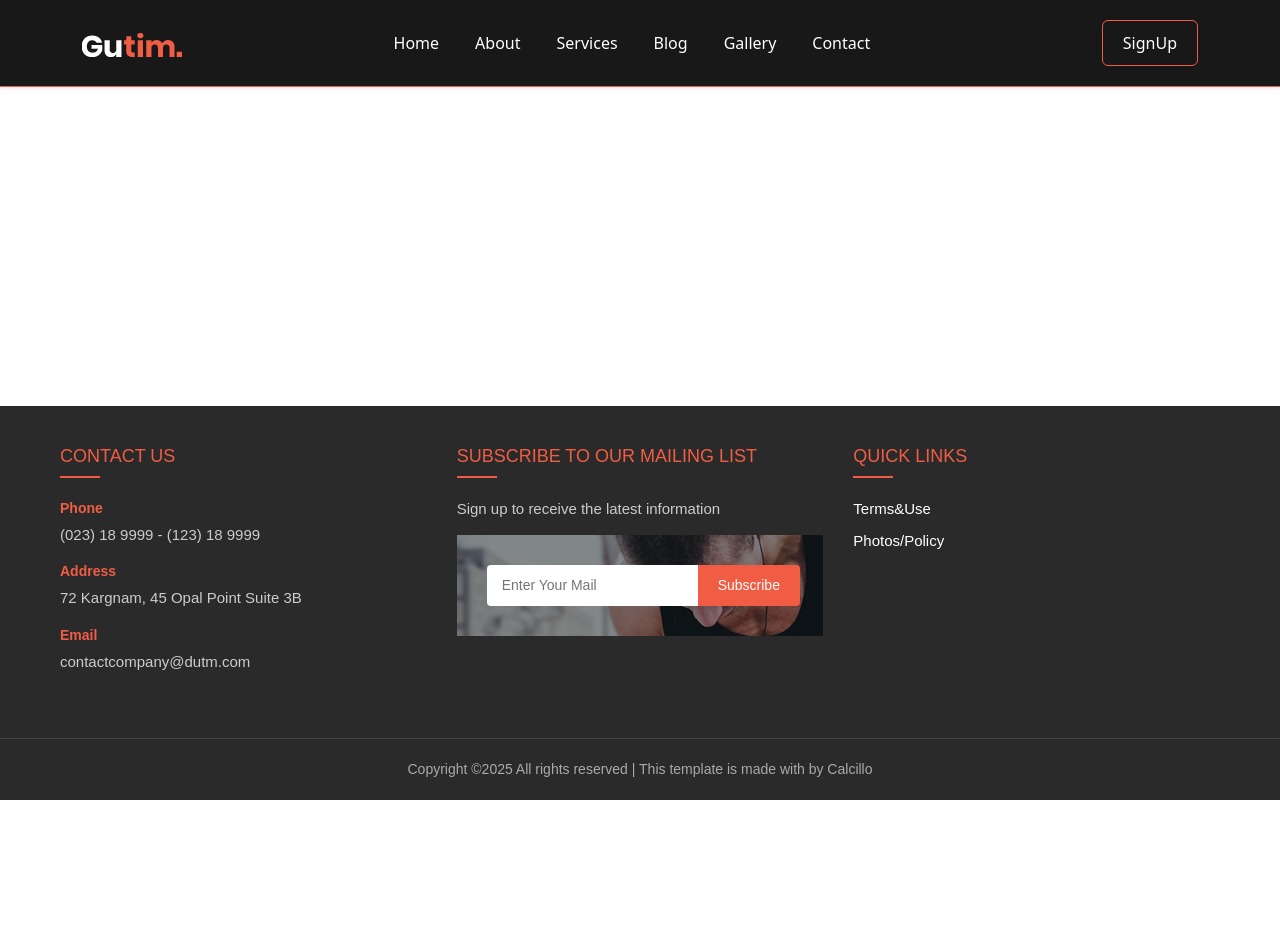
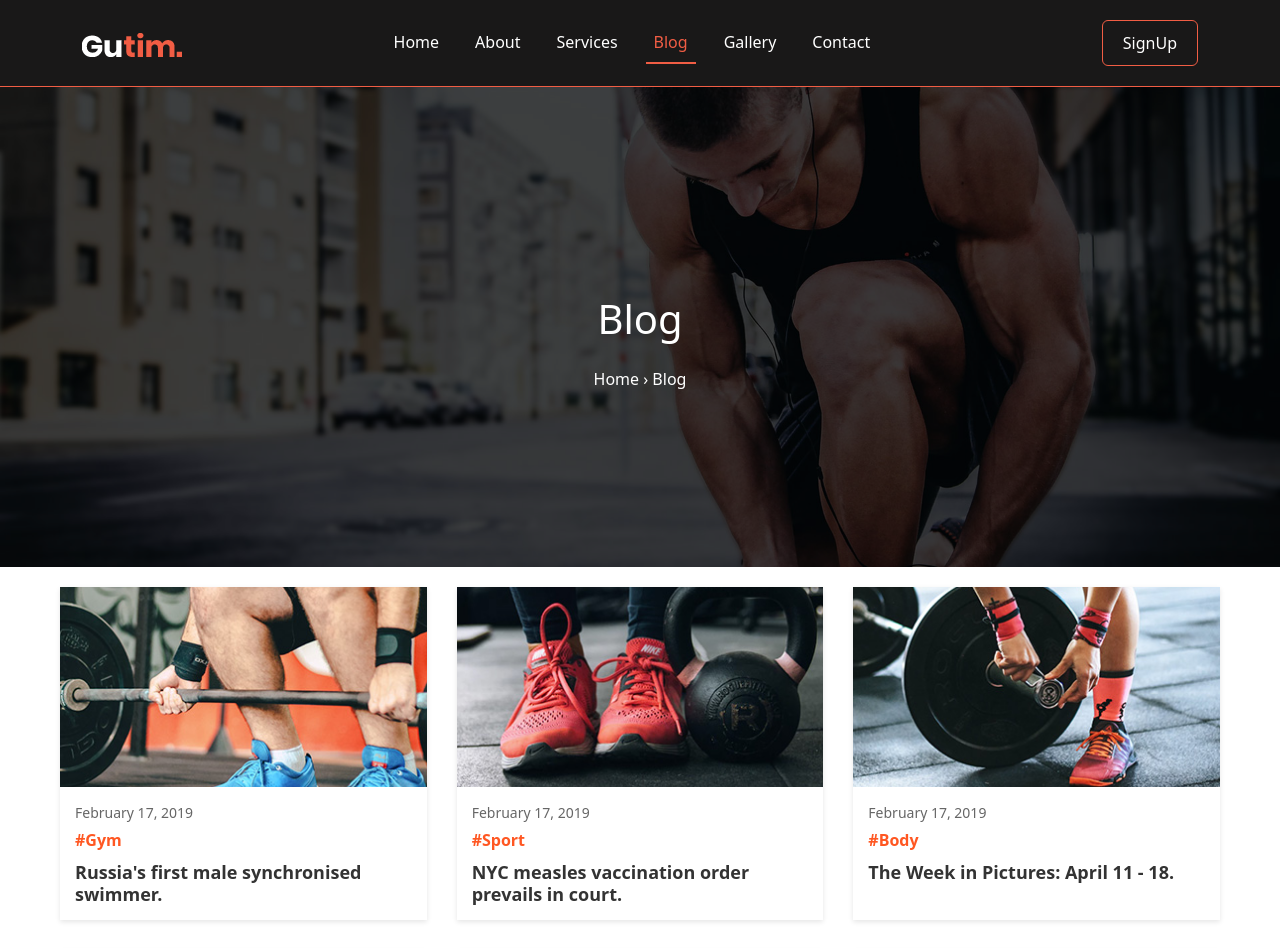
Before and after one commit to aliaa11/Gym-Vuejs, a Vue app: page /blog in a window 1280 px wide. Shown: the top 948 px of the page. Before the commit the page ends 800 px from the top, so only its background shows below. Built offline with nearby package versions, Linux system fonts and the light colour scheme; data requests are answered from the project's data file.

Commit message:
blog page

```diff
--- a/db.json
+++ b/db.json
@@ -10,6 +10,10 @@
                 "title": "BMI CALCULATOR",
                 "description": "Gutlin comes packed with the user-friendly BMI Calculator alongside which lists."
             }]
+        },
+        "BlogSection": {
+            "title": "BLOG",
+            "backgroundImage": "/img/hero-bg.jpg"
         },
         "aboutUs": {
             "title": "STORY ABOUT US",
@@ -123,5 +127,64 @@
         "heading": "STORY ABOUT US",
         "description": "Lorem ipsum proin gravida nibh vel velit auctor aliquet...",
         "image": "img/hero-bg.jpg"
-    }
+    },
+    "blog": [{
+            "date": "February 17, 2019",
+            "title": "#Gym",
+            "content": "Russia's first male synchronised swimmer.",
+            "image": "/img/blog/blog-1.jpg"
+        },
+        {
+            "date": "February 17, 2019",
+            "title": "#Sport",
+            "content": "NYC measles vaccination order prevails in court.",
+            "image": "/img/blog/blog-2.jpg"
+
+        },
+        {
+            "date": "February 17, 2019",
+            "title": "#Body",
+            "content": "The Week in Pictures: April 11 - 18.",
+            "image": "/img/blog/blog-3.jpg"
+        },
+        {
+            "date": "February 17, 2019",
+            "title": "#Gym",
+            "content": "10 States At Risk of Rural Hospital Closures.",
+            "image": "/img/blog/blog-4.jpg"
+        },
+        {
+            "date": "February 17, 2019",
+            "title": "#Sport",
+            "content": "Diver who helped save Thai soccer team.",
+            "image": "/img/blog/blog-5.jpg"
+
+        },
+        {
+            "date": "February 17, 2019",
+            "title": "#Body",
+            "content": "Man gets life in prison for stabbing",
+            "image": "/img/blog/blog-6.jpg"
+        },
+        {
+            "date": "February 17, 2019",
+            "title": "#Gym",
+            "content": "Man who pretended to be faces new charges.",
+            "image": "/img/blog/blog-7.jpg"
+        },
+        {
+            "date": "February 17, 2019",
+            "title": "#Sport",
+            "content": "10 States At Risk of Rural Hospital Closures.",
+            "image": "/img/blog/blog-8.jpg"
+
+        },
+        {
+            "date": "February 17, 2019",
+            "title": "#Body",
+            "content": "Lenny Kravitz gives Arch Digest a look inside",
+            "image": "/img/blog/blog-9.jpg"
+        }
+
+    ]
 }
--- /dev/null
+++ b/src/components/BlogComponent.vue
@@ -0,0 +1,119 @@
+<template>
+  <div class="blog-container">
+    <div class="blog-grid">
+      <div v-for="(post, index) in blogPosts" :key="index" class="blog-item">
+        <div class="blog-image">
+          <img :src="post.image" :alt="post.title" />
+        </div>
+        <div class="blog-info">
+          <div class="blog-date">{{ post.date }}</div>
+          <div class="blog-title">{{ post.title }}</div>
+          <h2 class="blog-content">{{ post.content }}</h2>
+        </div>
+      </div>
+    </div>
+  </div>
+</template>
+
+<script>
+export default {
+  name: 'BlogComponent',
+  data() {
+    return {
+      blogPosts: []
+    }
+  },
+  created() {
+    this.fetchBlogData()
+  },
+  methods: {
+    async fetchBlogData() {
+      try {
+        // Fetch data from the API
+        const response = await fetch('http://localhost:3000/blog')
+        const data = await response.json()
+
+        // Check if data is an array or has a blog property
+        if (Array.isArray(data)) {
+          this.blogPosts = data
+        } else if (data && Array.isArray(data.blog)) {
+          this.blogPosts = data.blog
+        } else {
+          // If it's just a single object, wrap it in an array
+          this.blogPosts = [data]
+        }
+
+        console.log('Blog data fetched:', this.blogPosts)
+      } catch (error) {
+        console.error('Error fetching blog data:', error)
+      }
+    }
+  }
+}
+</script>
+
+<style scoped>
+.blog-container {
+  max-width: 1200px;
+  margin: 0 auto;
+  padding: 20px;
+}
+
+.blog-grid {
+  display: grid;
+  grid-template-columns: repeat(auto-fill, minmax(300px, 1fr));
+  gap: 30px;
+}
+
+.blog-item {
+  display: flex;
+  flex-direction: column;
+  box-shadow: 0 2px 5px rgba(0, 0, 0, 0.1);
+  transition: all 0.3s ease;
+  overflow: hidden;
+}
+
+.blog-item:hover {
+  transform: translateY(-5px);
+  box-shadow: 0 5px 15px rgba(0, 0, 0, 0.2);
+}
+
+.blog-image {
+  height: 200px;
+  overflow: hidden;
+}
+
+.blog-image img {
+  width: 100%;
+  height: 100%;
+  object-fit: cover;
+  transition: transform 0.3s ease;
+}
+
+.blog-item:hover .blog-image img {
+  transform: scale(1.05);
+}
+
+.blog-info {
+  padding: 15px;
+}
+
+.blog-date {
+  font-size: 14px;
+  color: #666;
+  margin-bottom: 5px;
+}
+
+.blog-title {
+  color: #ff5722;
+  font-weight: bold;
+  margin-bottom: 10px;
+}
+
+.blog-content {
+  font-size: 18px;
+  font-weight: 600;
+  margin: 0;
+  color: #333;
+}
+</style>
--- /dev/null
+++ b/src/components/BlogSection.vue
@@ -0,0 +1,65 @@
+<template>
+    <section class="hero" :style="{ backgroundImage: `url(${backgroundImage})` }">
+      <div class="overlay"></div>
+      <div class="container">
+        <div class="text-center text-white mt-5">
+          <h1 class="text-5xl font-bold mb-4">{{ title }}</h1>
+          <p>
+            <router-link to="/" style="text-decoration: none; color:white">Home</router-link> › Blog
+          </p>
+        </div>
+      </div>
+    </section>
+
+    <BlogComponent/>
+  </template>
+
+  <script>
+  import BlogComponent from '@/components/BlogComponent.vue'
+
+  export default {
+    name: 'BlogSection',
+    components: {
+      BlogComponent
+    },
+    props: {
+      title: {
+        type: String,
+        default: 'Blog'
+      },
+      backgroundImage: {
+        type: String,
+        default: '/img/hero-bg.jpg'
+      }
+    }
+  }
+  </script>
+
+  <style scoped>
+  .hero {
+    height: 60vh;
+    background-size: cover;
+    background-position: center;
+    position: relative;
+    display: flex;
+    align-items: center;
+    justify-content: center;
+  }
+
+  .overlay {
+    position: absolute;
+    top: 0;
+    left: 0;
+    width: 100%;
+    height: 100%;
+    background: rgba(0, 0, 0, 0.5);
+  }
+
+  .container {
+    position: relative;
+    z-index: 1;
+    padding: 0 20px;
+    max-width: 1200px;
+    margin: 0 auto;
+  }
+  </style>
--- /dev/null
+++ b/src/pages/Blog.vue
@@ -0,0 +1,38 @@
+<template>
+    <div class="blog-page">
+      <BlogSection
+        v-if="heroData"
+        :title="heroData.title || 'Blog'"
+        :backgroundImage="heroData.backgroundImage || '/img/hero-bg.jpg'"
+      />
+      <BlogSection v-else />
+    </div>
+  </template>
+
+  <script>
+  import BlogSection from '@/components/BlogSection.vue'
+
+  export default {
+    name: 'Blog',
+    components: {
+      BlogSection
+    },
+    data() {
+      return {
+        heroData: null,
+      }
+    },
+    async created() {
+      try {
+        const heroRes = await fetch('http://localhost:3000/blog')
+        if (!heroRes.ok) {
+          throw new Error('Failed to load blog hero section.')
+        }
+
+        this.heroData = await heroRes.json()
+      } catch (err) {
+        console.error("Error loading blog data:", err)
+      }
+    }
+  }
+  </script>
--- a/src/router/index.js
+++ b/src/router/index.js
@@ -1,6 +1,7 @@
 import { createRouter, createWebHistory } from 'vue-router'
 import Home from '@/pages/Home.vue'
 import About from '@/pages/About.vue'
+import Blog from '@/pages/Blog.vue'
 const routes = [{
         path: '/',
         name: 'Home',
@@ -10,6 +11,11 @@ const routes = [{
         path: '/about',
         name: 'About',
         component: About
+    },
+    {
+        path: '/blog',
+        name: 'Blog',
+        component: Blog
     }
 
 ]
```
